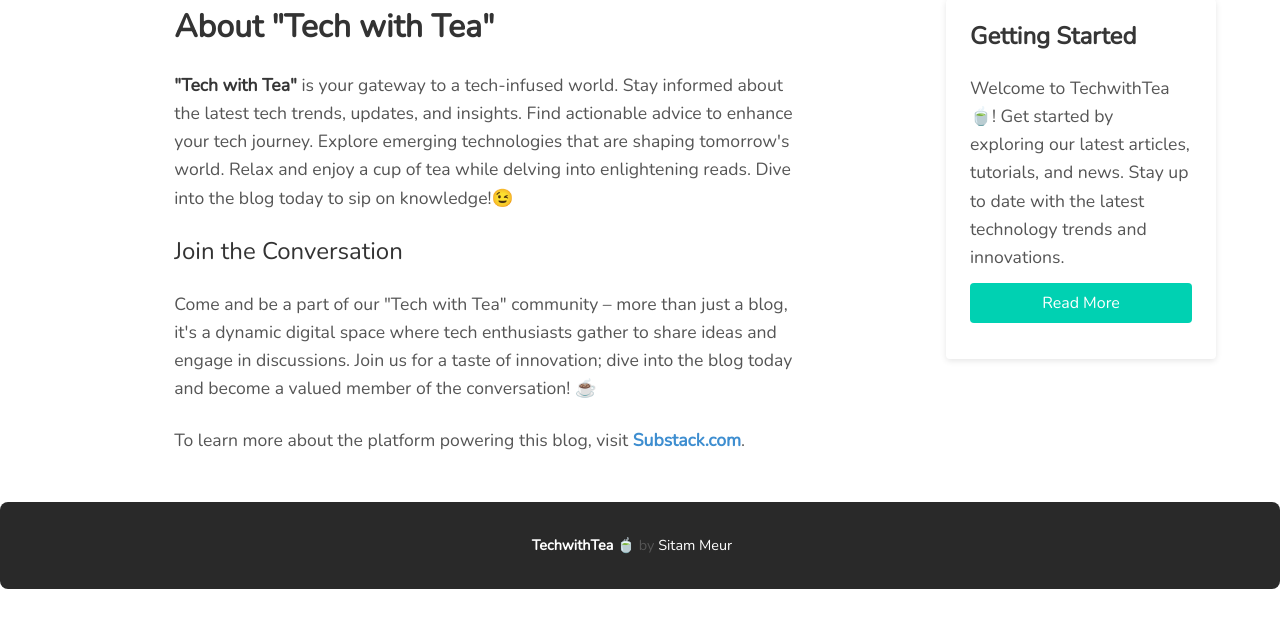
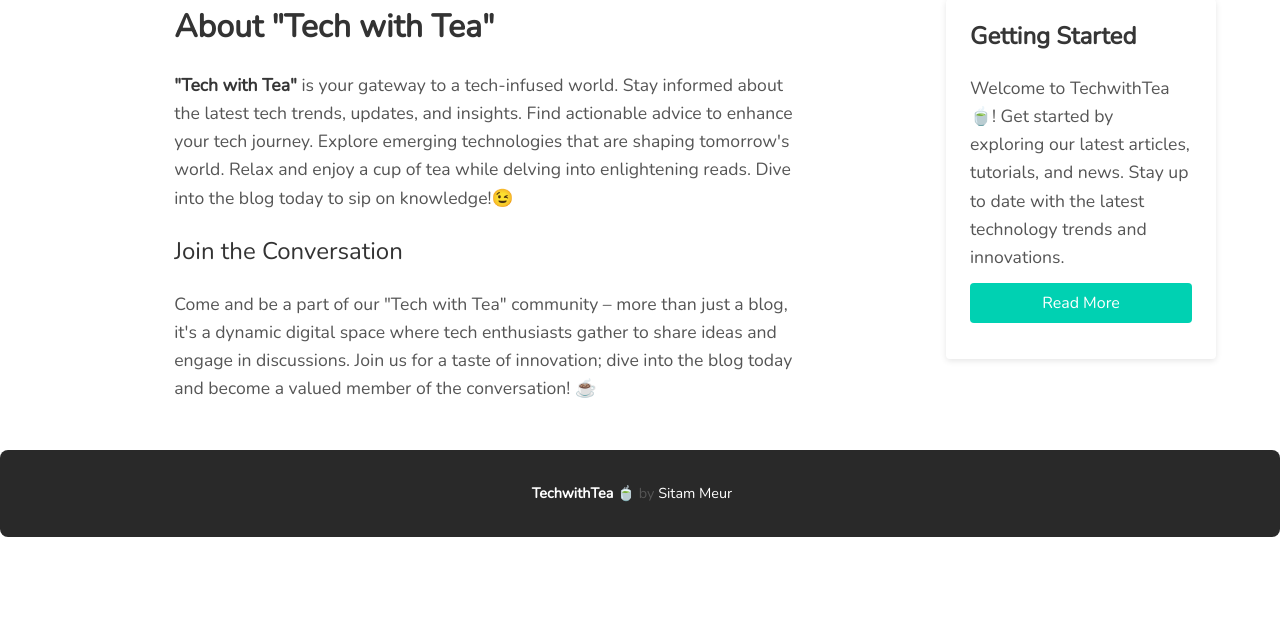
Before and after one commit to sitamgithub-MSIT/TechwithTea, a Django app: page /about/ in a window 1280 px wide. Shown: the part 105-733 px from the top of the page. Run offline with Django 4.2, Linux system fonts and the light colour scheme.

Commit message:
some minor changes

```diff
--- a/core/templates/core/about.html
+++ b/core/templates/core/about.html
@@ -34,13 +34,6 @@
         innovation; dive into the blog today and become a valued member of the
         conversation! ☕
       </p>
-      <br />
-      <p>
-        To learn more about the platform powering this blog, visit
-        <a href="https://substack.com" class="has-text-info"
-          ><strong>Substack.com</strong></a
-        >.
-      </p>
     </div>
   </div>
 </div>
--- a/core/templates/core/base.html
+++ b/core/templates/core/base.html
@@ -67,7 +67,7 @@
                 latest articles, tutorials, and news. Stay up to date with the
                 latest technology trends and innovations.
               </p>
-              <a href="https://medium.com/@sitammeur" class="button is-primary is-fullwidth my-3">Read More</a>
+              <a href="https://avirupnandi.substack.com/archive" class="button is-primary is-fullwidth my-3">Read More</a>
             </div>
           </div>
         </div>
```
